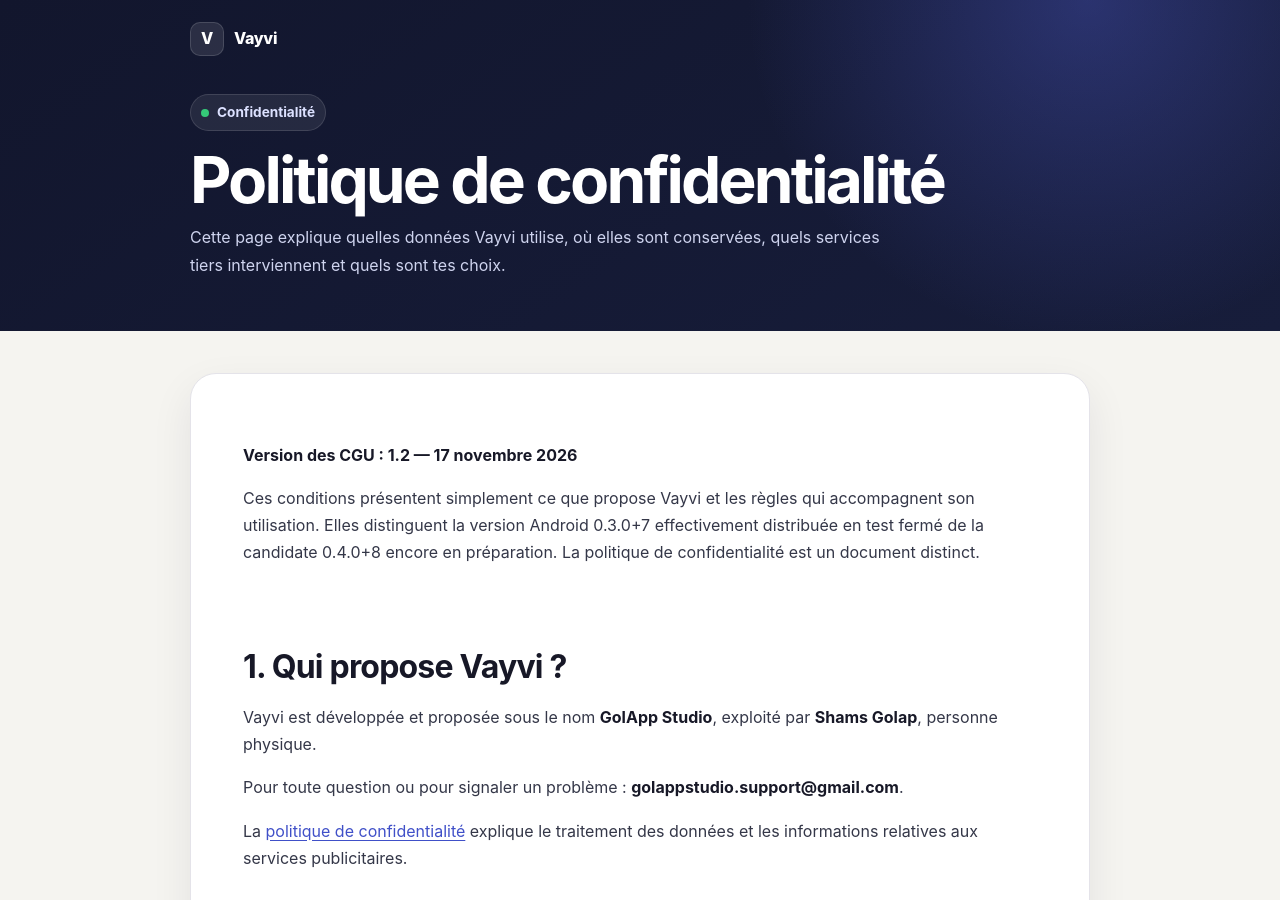
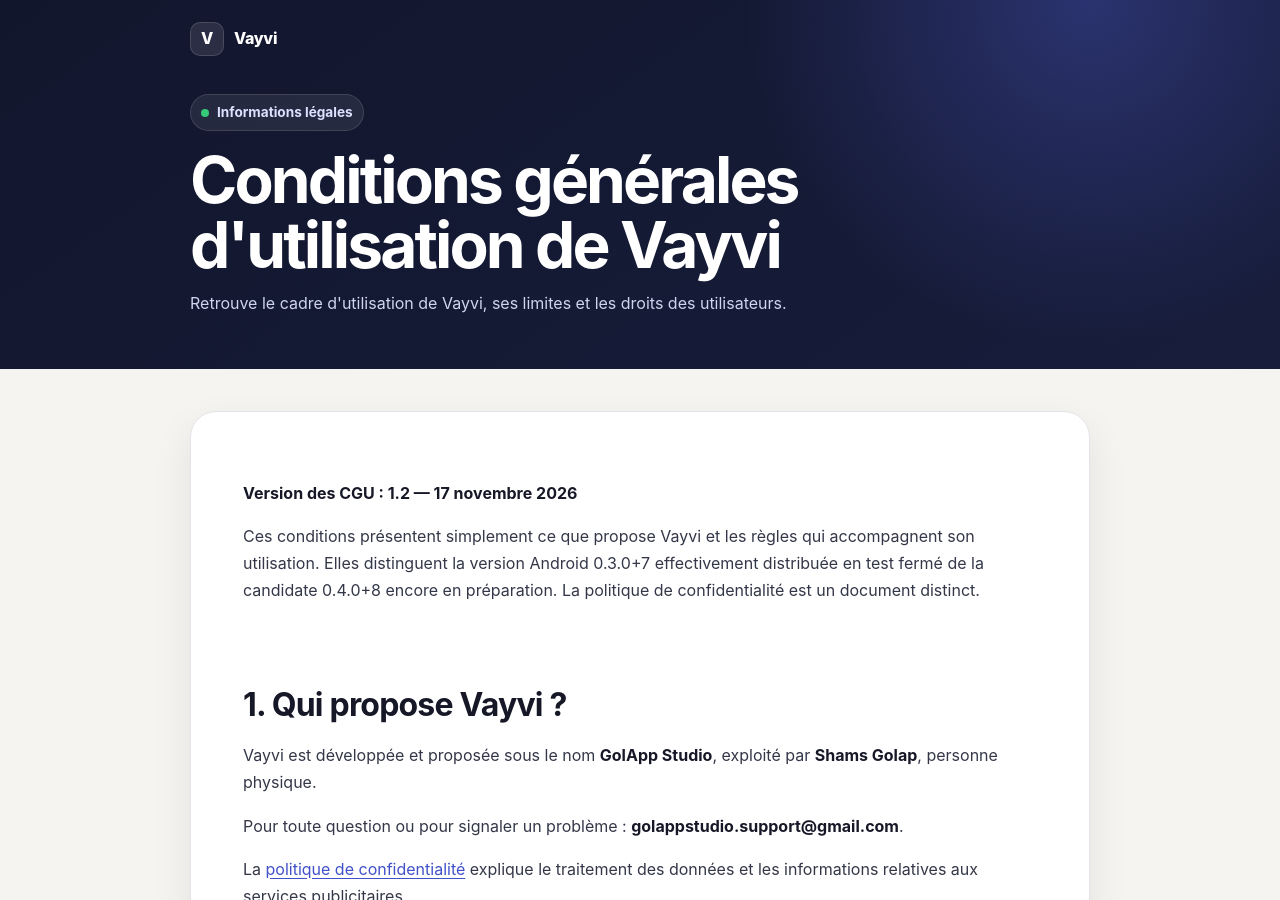
Before and after one commit to ShamsGolap/vayvi-privacy, a Jekyll site: the page built from cgu.md, in a window 1280 px wide and 900 px high. Built offline with Jekyll 4.4.1, drawn with Linux system fonts in a browser that asks for light colours.

Commit message:
fix(privacy): titre et URL canonique propres aux CGU [skip ci]

```diff
--- a/_layouts/default.html
+++ b/_layouts/default.html
@@ -10,7 +10,7 @@
     content="default-src 'none'; style-src 'self'; img-src 'self' data:; font-src 'self'; connect-src 'none'; script-src 'none'; object-src 'none'; frame-src 'none'; base-uri 'none'; form-action 'none';"
   />
   <meta name="description" content="{{ page.description | default: site.description | escape }}" />
-  <link rel="canonical" href="https://shamsgolap.github.io/vayvi-privacy/" />
+  <link rel="canonical" href="{{ page.url | absolute_url }}" />
   <link rel="stylesheet" href="{{ '/assets/css/privacy.css' | relative_url }}" />
   <title>{{ page.title | default: site.title | escape }}</title>
 </head>
@@ -23,9 +23,13 @@
       </a>
 
       <div class="hero">
-        <span class="kicker">Confidentialité</span>
-        <h1>Politique de confidentialité</h1>
+        <span class="kicker">Informations légales</span>
+        <h1>{{ page.title | escape }}</h1>
+        {% if page.url contains 'cgu' %}
+        <p>Retrouve le cadre d'utilisation de Vayvi, ses limites et les droits des utilisateurs.</p>
+        {% else %}
         <p>Cette page explique quelles données Vayvi utilise, où elles sont conservées, quels services tiers interviennent et quels sont tes choix.</p>
+        {% endif %}
       </div>
     </div>
   </header>
```
